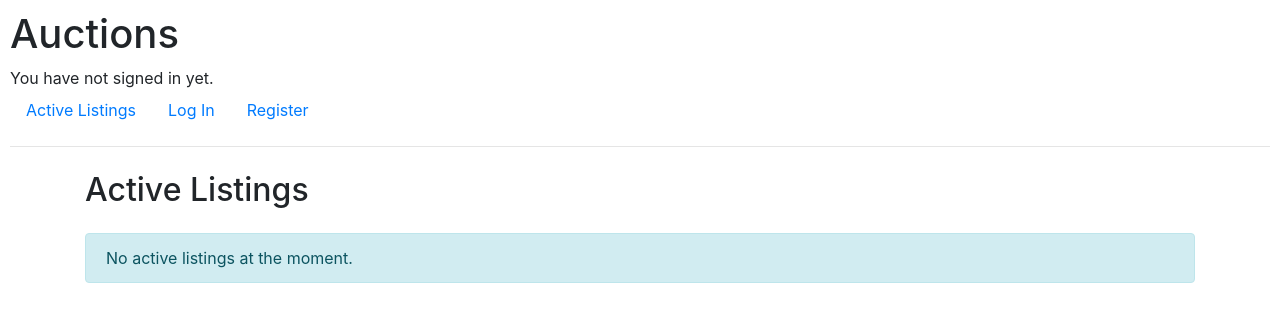
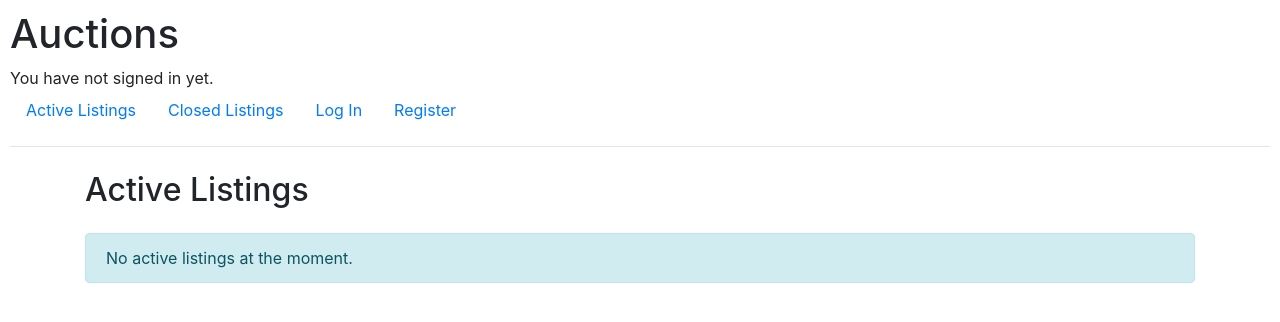
Before and after one commit to iygeal/e-commerce-auctions, a Django app: page / in a window 1280 px wide. Shown: the top 322 px of the page. Run offline with Django 3.2, Linux system fonts and the light colour scheme; data that the repository does not hold is empty; some libraries are stand-ins or nearby versions.

Commit message:
Added view function to serve closed listings; added template for it too.

```diff
--- a/auctions/templates/auctions/layout.html
+++ b/auctions/templates/auctions/layout.html
@@ -20,6 +20,10 @@
             <li class="nav-item">
                 <a class="nav-link" href="{% url 'index' %}">Active Listings</a>
             </li>
+            <li class="nav-item">
+            <a class="nav-link" href="{% url 'closed_listings' %}">Closed Listings</a>
+            </li>
+
             {% if user.is_authenticated %}
                 <li class="nav-item">
                     <a class="nav-link" href="{% url 'create_listing' %}">Create Listing</a>
--- a/auctions/urls.py
+++ b/auctions/urls.py
@@ -12,5 +12,6 @@ urlpatterns = [
     path("watchlist/<int:listing_id>/",
          views.toggle_watchlist, name="toggle_watchlist"),
     path("watchlist", views.watchlist_view, name="watchlist"),
+    path("closed/", views.closed_listings, name="closed_listings"),
 
 ]
--- a/auctions/views.py
+++ b/auctions/views.py
@@ -173,3 +173,17 @@ def listing(request, listing_id):
         "bid_form": bid_form,
         "current_bidder": current_bid.bidder if current_bid else None,
     })
+
+
+def closed_listings(request):
+    """
+    This view renders the page for closed listings.
+
+    The view requires no arguments and is accessible by anyone. The view
+    renders the closed_listings.html template and passes the closed listings
+    as context.
+    """
+    listings = Listing.objects.filter(is_active=False).order_by('-id')
+    return render(request, "auctions/closed_listings.html", {
+        "listings": listings
+    })
```
Also changed, not shown: auctions/templates/auctions/closed_listings.html (added, +28 -0 lines), auctions/migrations/0003_listing_winner.py (added).
